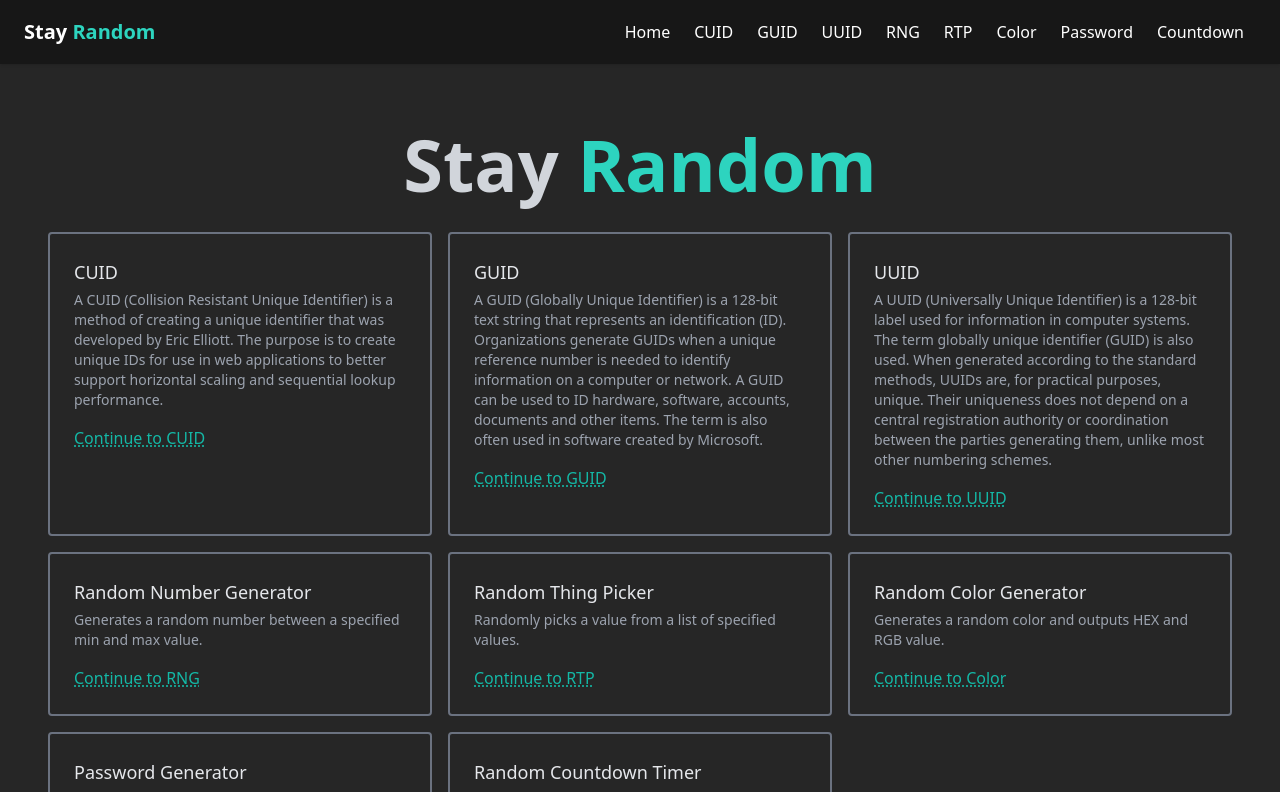
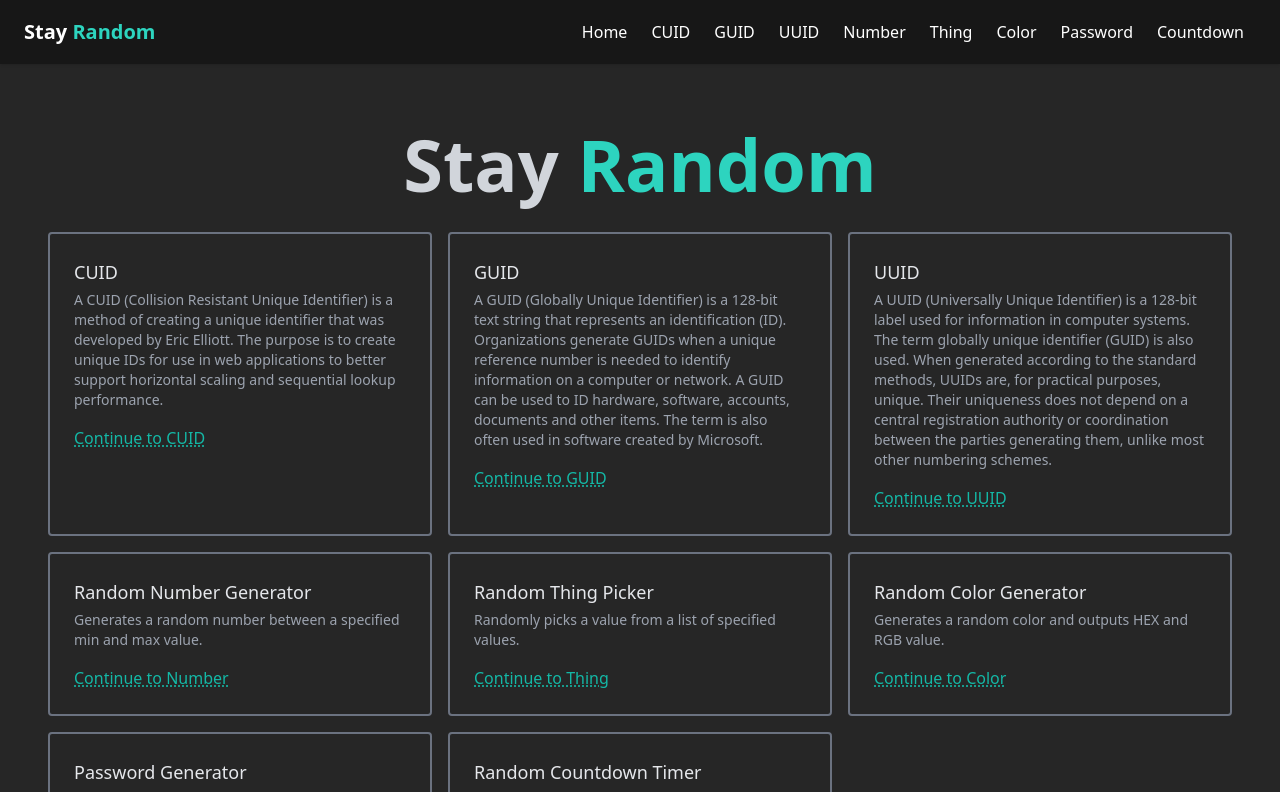
Before and after one commit to stay-js/random, a Next.js app: page / in a window 1280 px wide. Shown: the top 792 px of the page. Built offline with nearby package versions, Linux system fonts and the light colour scheme.

Commit message:
Update sitemap.ts, Update items.tsx

```diff
--- a/src/app/sitemap.ts
+++ b/src/app/sitemap.ts
@@ -1,9 +1,8 @@
 import type { MetadataRoute } from 'next';
-
-const routes = ['', '/countdown', '/cuid', '/guid', '/number', '/password', '/thing', '/uuid'];
+import { items } from '@constants/items';
 
 const sitemap = (): MetadataRoute.Sitemap => {
-  return routes.map((route) => ({
+  return ['', ...items.map((item) => item.path)].map((route) => ({
     url: `https://znagy.hu${route}`,
     lastModified: new Date().toISOString().split('T')[0],
   }));
--- a/src/constants/items.ts
+++ b/src/constants/items.ts
@@ -24,14 +24,14 @@ export const items = [
   },
   {
     title: 'Random Number Generator',
-    shortTitle: 'RNG',
+    shortTitle: 'Number',
     path: '/number',
     description: 'Generates a random number between a specified min and max value.',
     id: 'cl62c40sr000809l2emoiaa0q',
   },
   {
     title: 'Random Thing Picker',
-    shortTitle: 'RTP',
+    shortTitle: 'Thing',
     path: '/thing',
     description: 'Randomly picks a value from a list of specified values.',
     id: 'cl62c4a11000909l2csap40kz',
```
